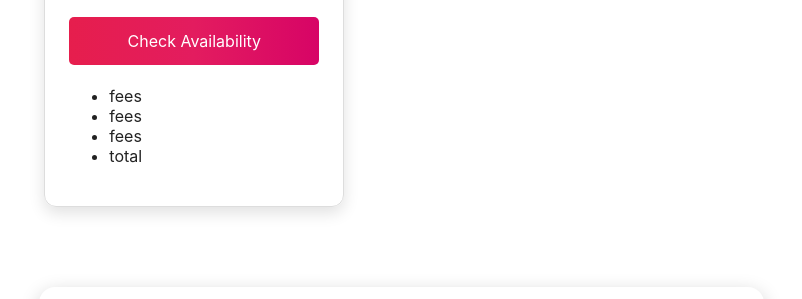
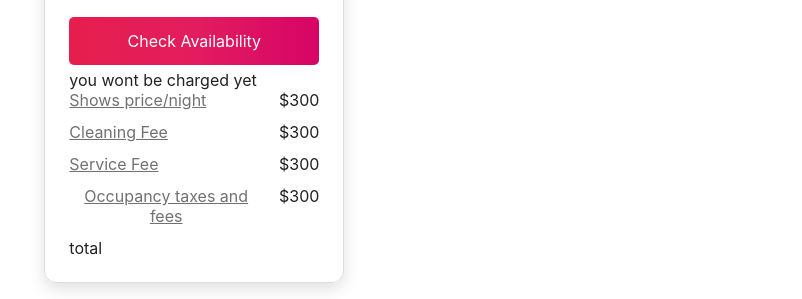
Before and after one commit to couchbnb/reservations, a React app: page / in a window 1280 px wide. Shown: the part 241-540 px from the top of the page, without its empty margins (69-871 px from the left). Built offline with nearby package versions, Linux system fonts and the light colour scheme; no server answers.

Commit message:
styles some fee list items

```diff
--- a/src/components/Fees.jsx
+++ b/src/components/Fees.jsx
@@ -1,14 +1,92 @@
 import React from 'react';
+import styled from 'styled-components';
 
-const Fees = () => (
-  <div>
-    <ul>
-      <li>fees</li>
-      <li>fees</li>
-      <li>fees</li>
+let Wrapper = styled.div`
+  color: rgb(34, 34, 34) !important;
+  font-family: Circular, -apple-system, BlinkMacSystemFont, Roboto, "Helvetica Neue", sans-serif !important;
+  font-weight: 400 !important;
+  font-size: 16px !important;
+  line-height: 20px !important;
+`;
+
+let List = styled.ul`
+  margin: 0px !important;
+  padding: 0px !important;
+  list-style-type: none !important;
+`;
+
+let Row = styled.li`
+  padding-bottom: 12px !important;
+  display: flex !important;
+  justify-content: space-between;
+`;
+
+let LineItem = styled.span`
+  flex-shrink: 1 !important;
+  flex-grow: 1 !important;
+  white-space: normal !important;
+  display: flex !important;
+  justify-content: space-between;
+`;
+
+let ClickToView = styled.button`
+  font-size: inherit !important;
+  font-family: inherit !important;
+  font-style: inherit !important;
+  font-variant: inherit !important;
+  line-height: inherit !important;
+  appearance: none !important;
+  background: transparent !important;
+  border: 0px !important;
+  cursor: pointer !important;
+  margin: 0px !important;
+  padding: 0px !important;
+  user-select: auto !important;
+  color: rgb(113, 113, 113) !important;
+  text-decoration: underline !important;
+  border-radius: 4px !important;
+  font-weight: 400 !important;
+  outline: none !important;
+`;
+
+let Amount = styled.span`
+  padding-left: 16px !important;
+  white-space: nowrap !important;
+`;
+
+const Fees = (props) => (
+  <Wrapper>
+    <div>you wont be charged yet</div>
+    <List>
+      <Row>
+        <LineItem>
+          <ClickToView>
+            Shows price/night
+          </ClickToView>
+          <Amount>$300</Amount>
+        </LineItem>
+      </Row>
+      <Row>
+        <LineItem>
+          <ClickToView>Cleaning Fee</ClickToView>
+          <Amount>$300</Amount>
+        </LineItem>
+      </Row>
+      <Row>
+        <LineItem>
+          <ClickToView>Service Fee</ClickToView>
+          <Amount>$300</Amount>
+        </LineItem>
+      </Row>
+      <Row>
+        <LineItem>
+          <ClickToView>Occupancy taxes and fees</ClickToView>
+          <Amount>$300</Amount>
+        </LineItem>
+      </Row>
       <li>total</li>
-    </ul>
-  </div>
+    </List>
+  </Wrapper>
 );
 
 export default Fees;
```
Also changed, not shown: 1 other file (tests, documents, lock files or other folders).
